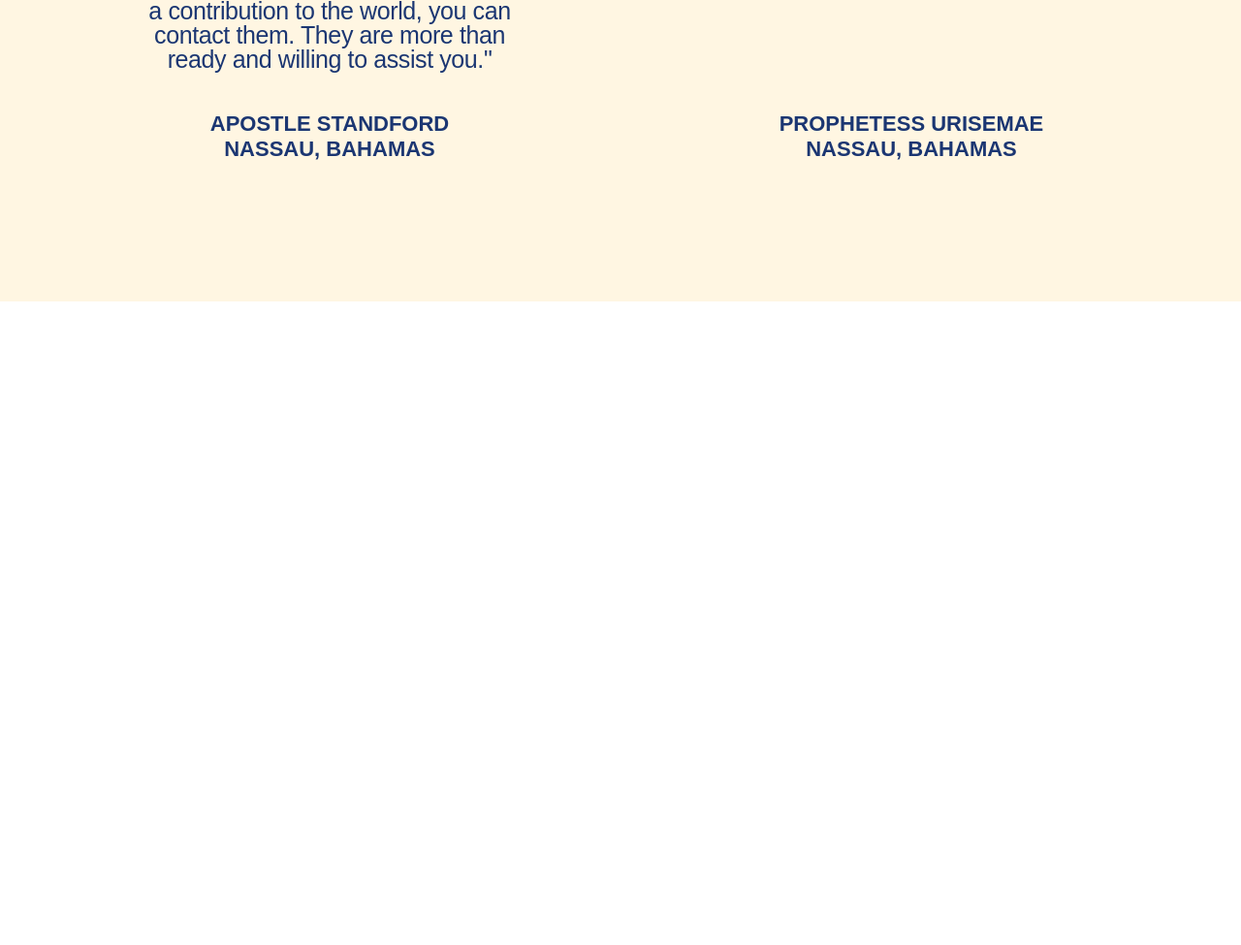
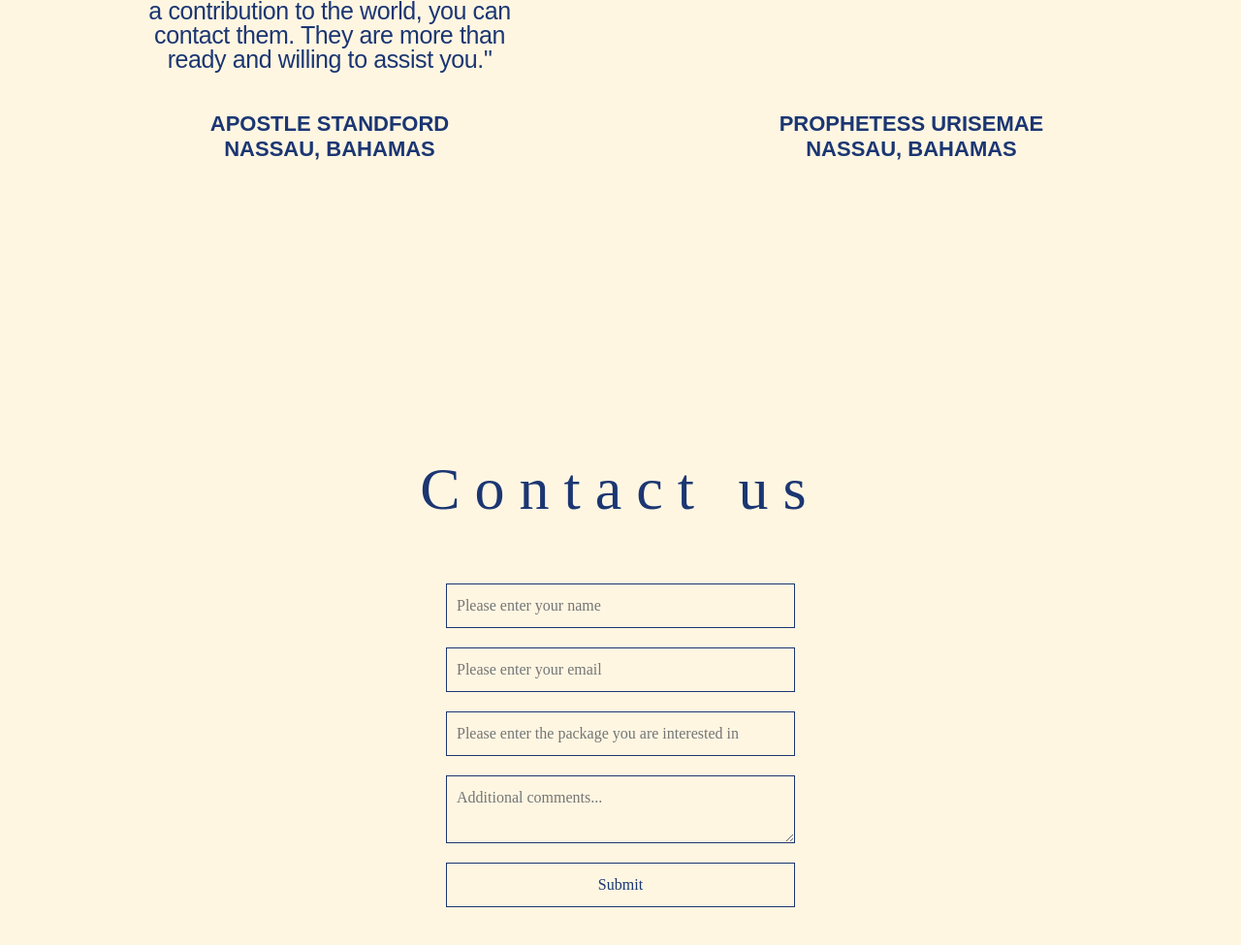
Before and after one commit to WajihulHassan944/Publishing-company-website, a plain HTML site: page index.html in a window 1280 px wide. Shown: the part 2903-3878 px from the top of the page at 97% size. Before the commit the page ends 3214 px from the top, so only its background shows below. Drawn offline with nearby package versions, Linux system fonts and the light colour scheme; a web font is replaced by a local one.

Commit message:
added contact form

```diff
--- a/index.html
+++ b/index.html
@@ -132,12 +132,32 @@
 		</div>
       <!-- contact end -->
 
+
+ <section id="contactForm"    data-aos="fade-up" data-aos-duration="1500">
+
+			        <div class="contactFormWrap" >
+
+					<h1>Contact us</h1>
+                        <form action="https://formspree.io/f/meqwdadj" method="POST" >
+						<input type="text" name="Name: " placeholder="Please enter your name">
+						<input type="email" name="Email: " placeholder="Please enter your email">
+						<input type="text" name="Package interested in: " placeholder="Please enter the package you are interested in">
+						<textarea name="Additional comments: " placeholder="Additional comments..."></textarea>
+
+						<input type="submit" value="Submit" id="submit-btn">
+						</form>
+
+
+					</div>
+  </section>
+
+
+
       <a href="#" class="arrow"><i><img src="./image/up-arrow.png" alt="" width="50px"></i></a>
 
 
 
     </div>
-
 
 
 
--- a/style1.css
+++ b/style1.css
@@ -464,3 +464,46 @@ html{
     line-height: 50px;
 
 }
+
+
+#contactForm{
+	width:100%;
+	height:100vh;
+	display:flex;
+	justify-content:center;
+	align-items:center;
+
+}
+#contactForm form{
+	display:flex;
+	flex-direction:column;
+	margin-top:30px;
+	width:360px;
+
+}
+.contactFormWrap{
+	display:flex;
+	justify-content:center;
+	align-items:center;
+	flex-direction:column;
+}
+#contactForm form input , #contactForm form textarea{
+	padding:10px;
+	background:transparent;
+	border:1px solid rgb(27, 54, 114);
+	color:rgb(27, 54, 114);
+	margin-bottom:20px;
+	width:100%;
+}
+#contactForm h1{
+	text-align:center;
+	color:rgb(27, 54, 114);
+	font-size:62px;
+	margin-bottom:30px;
+	letter-spacing:15px;
+}
+#submit-btn:hover{
+	background:rgb(27, 54, 114);
+	color:#fff;
+	cursor:pointer;
+}
```
Also changed, not shown: image/seven.jpg (added).
